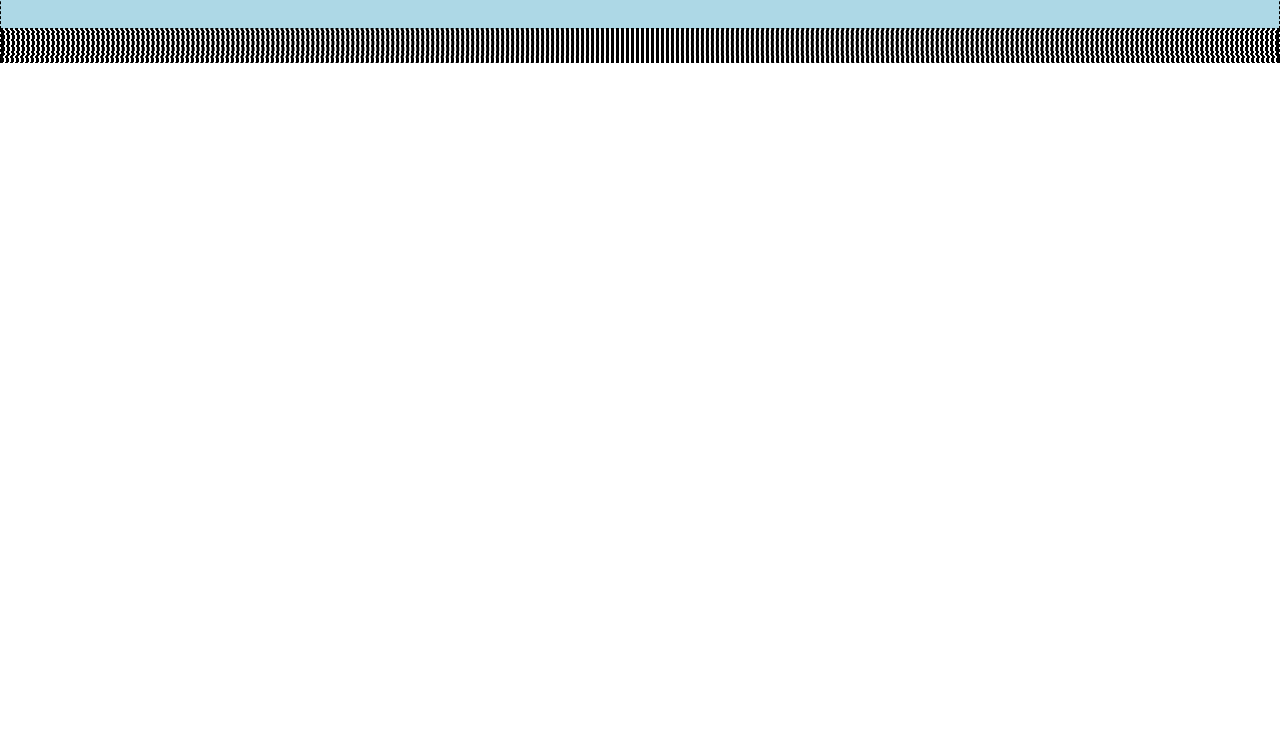
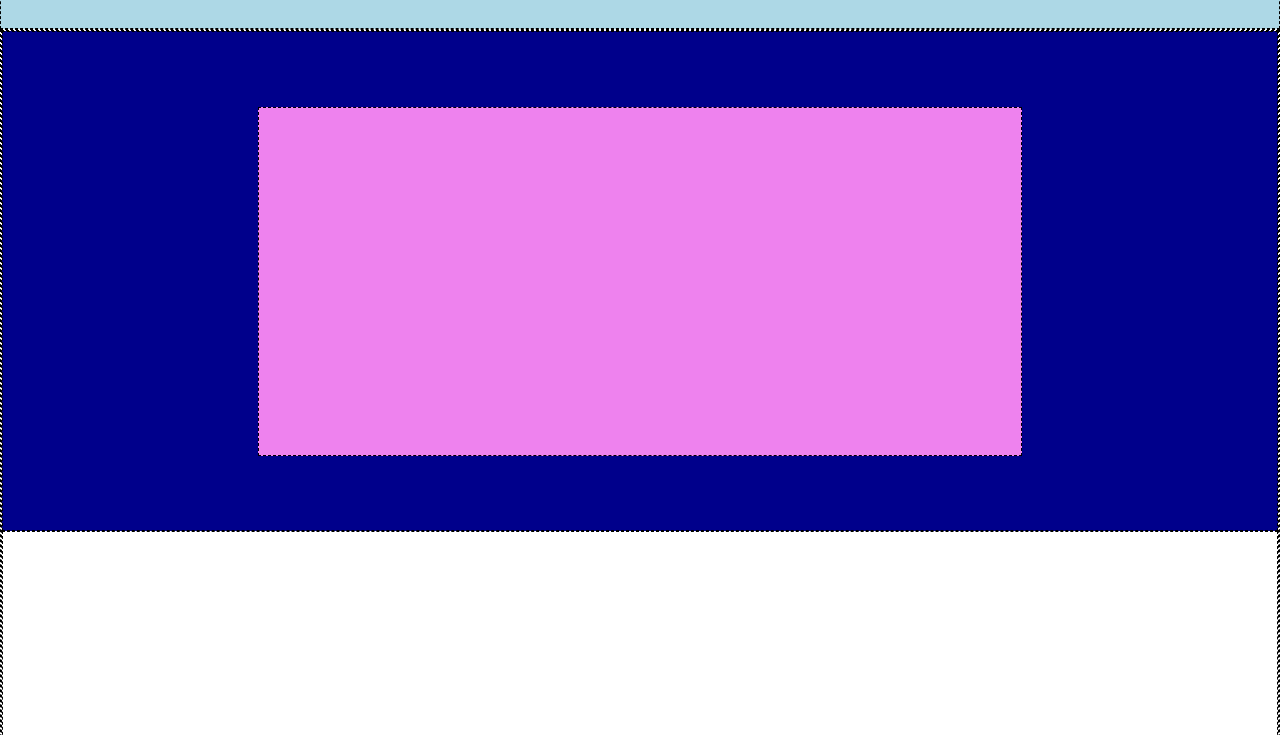
Before and after one commit to Giulia-Ciampelli/htmlcss-struttura-discord, a plain HTML site: page index.html in a window 1280 px wide. Shown: the part 63-798 px from the top of the page. Drawn offline with Linux system fonts and the light colour scheme.

Commit message:
add: style first section of main, comments to html

```diff
--- a/assets/style.css
+++ b/assets/style.css
@@ -40,6 +40,7 @@
 
 /* #endregion debug */
 
+/* #region header */
 header {
     display: flex;
     justify-content: center;
@@ -62,3 +63,33 @@ a {
 .login {
     padding-right: 0.5rem;
 }
+
+/* #endregion header */
+
+/* #region main */
+.flex-container {
+    display: flex;
+    flex-direction: column;
+    justify-content: center;
+    align-content: center;
+
+    section {
+        display: flex;
+        justify-content: center;
+        align-items: center;
+        width: 100%;
+        height: 500px;
+    }
+}
+
+.sect1 {
+    background-color: var(--main-firstsect-cont-background);
+
+    div {
+        background-color: var(--main-firstsect-background);
+        width: 60%;
+        height: 70%;
+    }
+}
+
+/* #endregion main */
--- a/index.html
+++ b/index.html
@@ -1,13 +1,17 @@
 <!DOCTYPE html>
 <html lang="en">
+
 <head>
     <meta charset="UTF-8">
     <meta name="viewport" content="width=device-width, initial-scale=1.0">
     <link rel="stylesheet" href="./assets/style.css">
-    <title>Document</title>
+    <title>Struttura Discord</title>
 </head>
+
 <body class="debug">
-    <header class="flex-container">
+
+    <!-- region header -->
+    <header>
         <div class="logo">
             logo
         </div>
@@ -24,7 +28,9 @@
         </div>
     </header>
 
+    <!-- region main -->
     <main>
+        <div class="flex-container">
             <!-- first section -->
             <section class="sect1">
                 <div></div>
@@ -50,8 +56,10 @@
             <section class="sect5">
                 <div></div>
             </section>
+        </div>
     </main>
 
+    <!-- region footer -->
     <footer>
         <!-- section 1 -->
         <section></section>
@@ -60,4 +68,5 @@
         <section></section>
     </footer>
 </body>
+
 </html>
```
Lines whose indentation alone changed are shown as unchanged.
